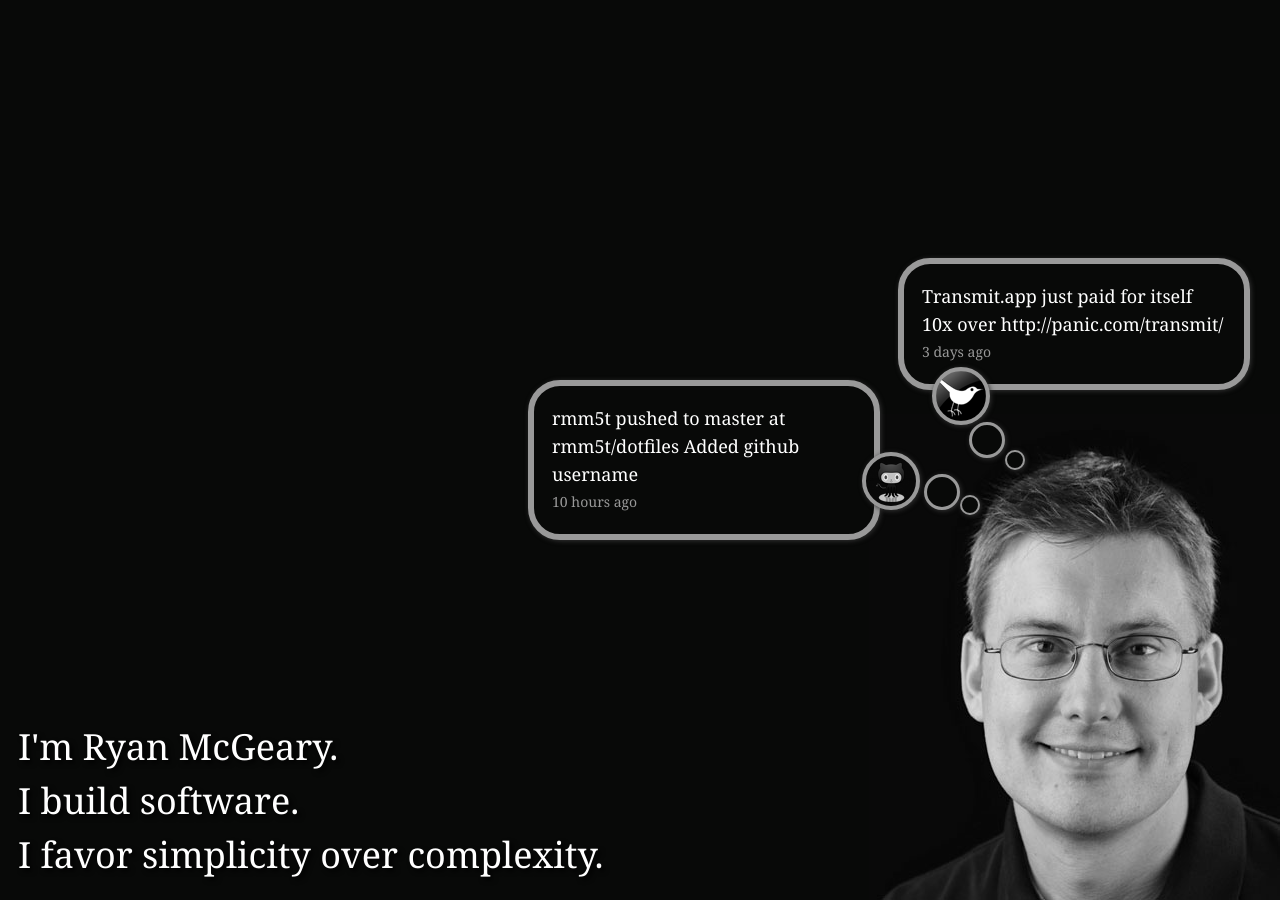
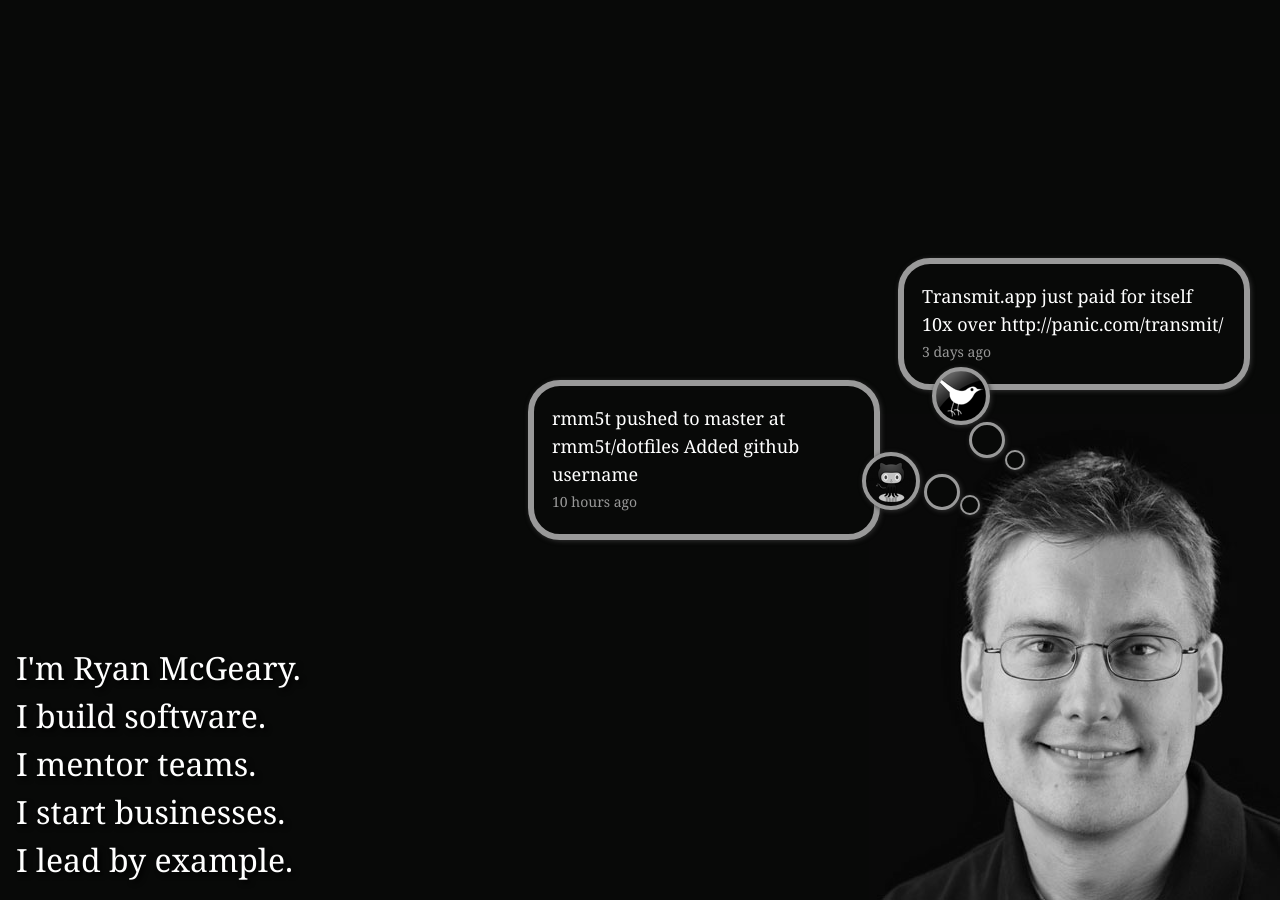
Before and after one commit to rmm5t/ryan.mcgeary.org, a Jekyll site: the page built from index.html, in a window 1280 px wide. Built offline with Jekyll 4.4.1, drawn with Linux system fonts in a browser that asks for light colours; nearby versions of some CDN libraries.

Commit message:
Playing with intro text

```diff
--- a/_sass/screen.sass
+++ b/_sass/screen.sass
@@ -16,7 +16,7 @@ body
   position: fixed
   bottom: 0
   left: 0
-  font-size: 36px
+  font-size: 32px
   line-height: 1.5
   margin: 0.5em
   +text-shadow(#000, 3px, 3px, 5px)
--- a/index.html
+++ b/index.html
@@ -7,7 +7,9 @@ section: home
 <div id="welcome">
   <p>I'm Ryan McGeary.</p>
   <p>I build software.</p>
-  <p>I favor simplicity over complexity.</p>
+  <p>I mentor teams.</p>
+  <p>I start businesses.</p>
+  <p>I lead by example.</p>
 </div>
 
 <div id="twitter_bubble">
--- a/stylesheets/screen.css
+++ b/stylesheets/screen.css
@@ -70,7 +70,7 @@ body {
   position: fixed;
   bottom: 0;
   left: 0;
-  font-size: 36px;
+  font-size: 32px;
   line-height: 1.5;
   margin: 0.5em;
   text-shadow: black 3px 3px 5px;
```
